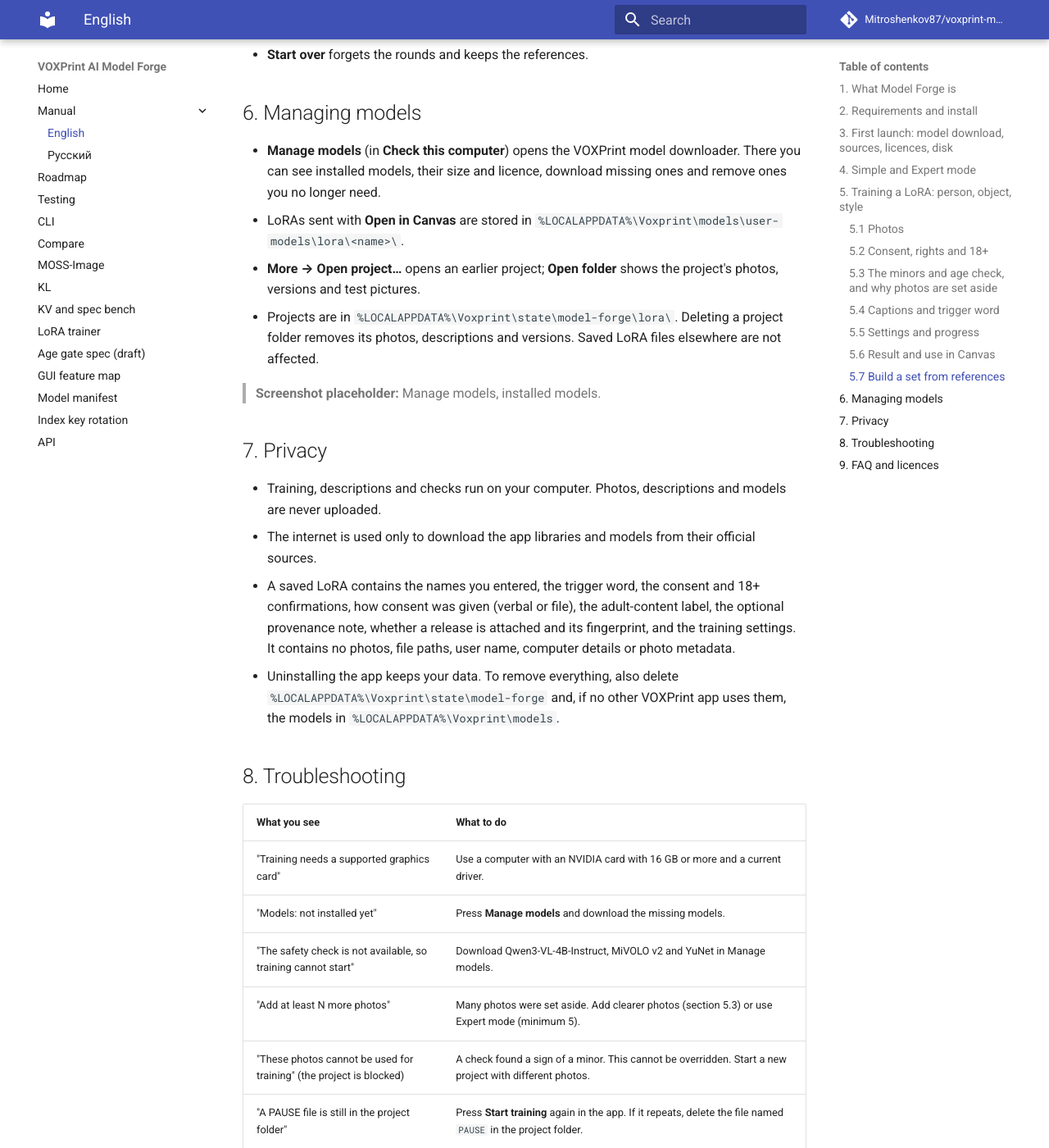
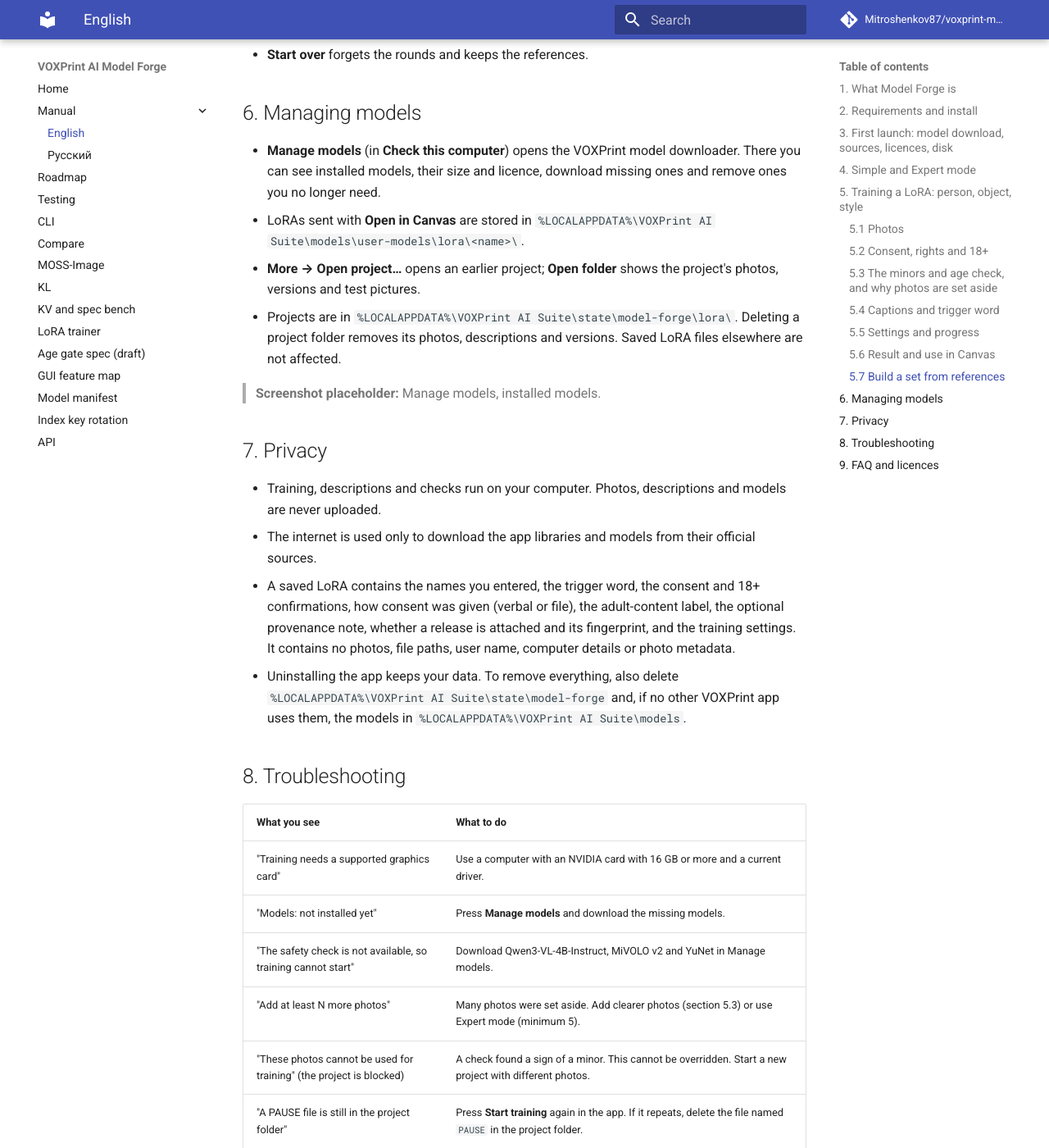
Before and after one commit to Mitroshenkov87/voxprint-model-forge, an MkDocs documentation site: the page built from docs/manual/en.md, in a window 1280 px wide and 1400 px high, scrolled down 11161 px. Shown: the whole window at 82% size. Built offline with MkDocs 1.6.1 and Material for MkDocs 9.7.7, drawn with Linux system fonts in a browser that asks for light colours; comment, search, counter and statistics services are not loaded; some of the changed text lies outside the part shown.

Commit message:
installer: move %LOCALAPPDATA%\Voxprint to VOXPrint AI Suite before Python; models only via paths.models_dir()

```diff
--- a/docs/manual/en.md
+++ b/docs/manual/en.md
@@ -55,7 +55,7 @@
 
 - **Sources.** Every model is downloaded from its author's official page, at a fixed version. The downloader checks each file against its published checksum before it is used.
 - **Licences.** Each model keeps its own licence. Read it in Manage models before you use the model. Your LoRA inherits the licence of the base model it was trained on.
-- **Disk.** Models go to the shared VOXPrint models folder, by default `%LOCALAPPDATA%\Voxprint\models`. Other VOXPrint apps use the same folder, so a model is downloaded only once. Downloads continue in the background if you close the downloader window, and they resume after an interruption.
+- **Disk.** Models go to the shared VOXPrint models folder, by default `%LOCALAPPDATA%\VOXPrint AI Suite\models`. Other VOXPrint apps use the same folder, so a model is downloaded only once. Downloads continue in the background if you close the downloader window, and they resume after an interruption.
 
 > **Screenshot placeholder:** Manage models with the Model Forge models.
 
@@ -175,9 +175,9 @@
 ## 6. Managing models
 
 - **Manage models** (in **Check this computer**) opens the VOXPrint model downloader. There you can see installed models, their size and licence, download missing ones and remove ones you no longer need.
-- LoRAs sent with **Open in Canvas** are stored in `%LOCALAPPDATA%\Voxprint\models\user-models\lora\<name>\`.
+- LoRAs sent with **Open in Canvas** are stored in `%LOCALAPPDATA%\VOXPrint AI Suite\models\user-models\lora\<name>\`.
 - **More → Open project…** opens an earlier project; **Open folder** shows the project's photos, versions and test pictures.
-- Projects are in `%LOCALAPPDATA%\Voxprint\state\model-forge\lora\`. Deleting a project folder removes its photos, descriptions and versions. Saved LoRA files elsewhere are not affected.
+- Projects are in `%LOCALAPPDATA%\VOXPrint AI Suite\state\model-forge\lora\`. Deleting a project folder removes its photos, descriptions and versions. Saved LoRA files elsewhere are not affected.
 
 > **Screenshot placeholder:** Manage models, installed models.
 
@@ -186,7 +186,7 @@
 - Training, descriptions and checks run on your computer. Photos, descriptions and models are never uploaded.
 - The internet is used only to download the app libraries and models from their official sources.
 - A saved LoRA contains the names you entered, the trigger word, the consent and 18+ confirmations, how consent was given (verbal or file), the adult-content label, the optional provenance note, whether a release is attached and its fingerprint, and the training settings. It contains no photos, file paths, user name, computer details or photo metadata.
-- Uninstalling the app keeps your data. To remove everything, also delete `%LOCALAPPDATA%\Voxprint\state\model-forge` and, if no other VOXPrint app uses them, the models in `%LOCALAPPDATA%\Voxprint\models`.
+- Uninstalling the app keeps your data. To remove everything, also delete `%LOCALAPPDATA%\VOXPrint AI Suite\state\model-forge` and, if no other VOXPrint app uses them, the models in `%LOCALAPPDATA%\VOXPrint AI Suite\models`.
 
 ## 8. Troubleshooting
 
@@ -199,7 +199,7 @@
 | "These photos cannot be used for training" (the project is blocked) | A check found a sign of a minor. This cannot be overridden. Start a new project with different photos. |
 | "A PAUSE file is still in the project folder" | Press **Start training** again in the app. If it repeats, delete the file named `PAUSE` in the project folder. |
 | Out of video memory | Choose **16 GB** under Graphics card memory, close other programs that use the graphics card, and try again. |
-| Not enough disk space | Free space on the drive that holds `%LOCALAPPDATA%\Voxprint`, or remove models you no longer need in Manage models. |
+| Not enough disk space | Free space on the drive that holds `%LOCALAPPDATA%\VOXPrint AI Suite`, or remove models you no longer need in Manage models. |
 | The setup failed | Read `C:\Program Files\VOXPrint AI Suite\Model Forge\setup-work\install.log`, check the internet connection and run the setup again. |
 | Test pictures do not look like the subject | Use **Close** likeness or **Best quality**, add more varied photos, or choose a later version. |
 | Every picture looks the same as the photos | Use **Flexible** likeness or an earlier version, and add more variety to the photos. |
```
Also changed, not shown: README.md (+1 -1 lines), docs/LORA.md (+1 -1 lines), docs/TESTING.md (+4 -1 lines), docs/manual/ru.md (+5 -5 lines), pyproject.toml (+4 -3 lines), src/voxprint_forge/app/guide/en.html (+5 -5 lines), src/voxprint_forge/app/guide/ru.html (+5 -5 lines), 7 other files.
